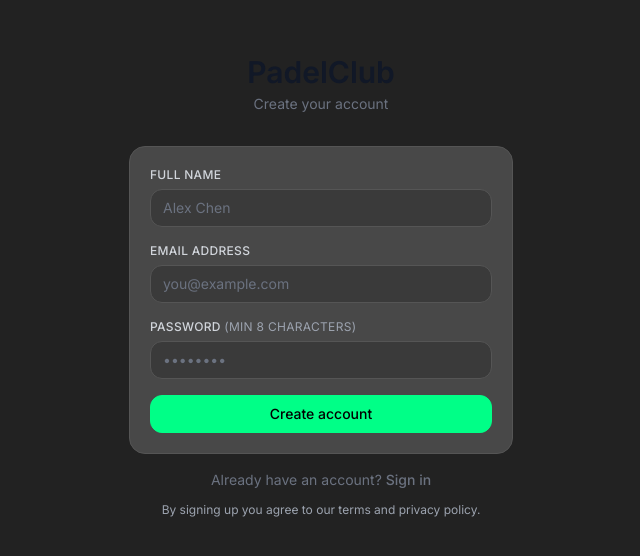
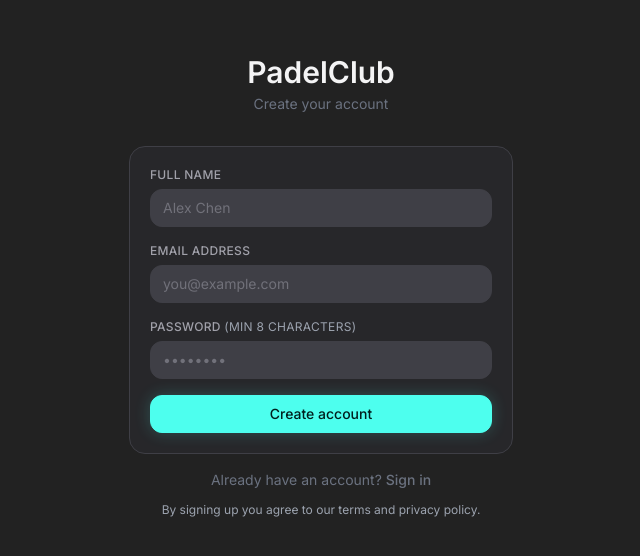
Before and after one commit to mallax888/padelclub, a Next.js app: page /auth/signup in a window 1280 px wide. Shown: the part 114-670 px from the top of the page, without its empty margins (319-959 px from the left). Built offline with nearby package versions, Linux system fonts and the light colour scheme; no server answers.

Commit message:
Fix globals.css — Neon Pulse CSS variables

```diff
--- a/app/globals.css
+++ b/app/globals.css
@@ -2,69 +2,211 @@
 @tailwind components;
 @tailwind utilities;
 
+:root {
+  --bg-base:            #18181B;
+  --bg-surface:         #27272A;
+  --bg-raised:          #3F3F46;
+  --text-primary:       #F4F4F5;
+  --text-muted:         #A1A1AA;
+  --text-subtle:        #71717A;
+  --border:             #3F3F46;
+  --brand-primary:      #4DFFEE;
+  --brand-primary-on:   #001F1D;
+  --brand-accent:       #FF2D78;
+  --brand-accent-on:    #FFFFFF;
+  --brand-primary-muted:#4DFFEE1A;
+  --brand-accent-muted: #FF2D781A;
+  --glow-primary:       0 0 16px 0 #4DFFEE33;
+  --glow-accent:        0 0 16px 0 #FF2D7833;
+}
+
+.light {
+  --bg-base:            #FFFFFF;
+  --bg-surface:         #F4F4F5;
+  --bg-raised:          #E4E4E7;
+  --text-primary:       #18181B;
+  --text-muted:         #71717A;
+  --text-subtle:        #A1A1AA;
+  --border:             #E4E4E7;
+  --brand-primary:      #00A896;
+  --brand-primary-on:   #FFFFFF;
+  --brand-accent:       #C4005A;
+  --brand-accent-on:    #FFFFFF;
+  --brand-primary-muted:#00A8961A;
+  --brand-accent-muted: #C4005A1A;
+  --glow-primary:       0 0 16px 0 #00A89633;
+  --glow-accent:        0 0 16px 0 #C4005A33;
+}
+
 @layer base {
+  html {
+    @apply antialiased;
+    background-color: var(--bg-base);
+    color: var(--text-primary);
+  }
   body {
-    @apply bg-[#D8D8D8] text-gray-900 antialiased;
+    background-color: var(--bg-base);
+    color: var(--text-primary);
+    transition: background-color 0.2s ease, color 0.2s ease;
   }
   * {
     @apply box-border;
+    border-color: var(--border);
+  }
+  h1, h2, h3, h4, h5, h6 {
+    color: var(--text-primary);
+    @apply font-semibold tracking-tight;
   }
 }
 
 @layer components {
   .btn {
-    @apply inline-flex items-center gap-2 px-4 py-2 rounded-lg border border-[#555]
-           bg-[#484848] text-sm font-medium transition-all duration-150 cursor-pointer
-           hover:bg-[#555] disabled:opacity-40 disabled:cursor-not-allowed text-white;
+    @apply inline-flex items-center gap-2 px-4 py-2 rounded-lg text-sm font-medium transition-all duration-150 cursor-pointer disabled:opacity-40 disabled:cursor-not-allowed;
+    border: 1px solid var(--border);
+    background: var(--bg-raised);
+    color: var(--text-primary);
+  }
+  .btn:hover:not(:disabled) {
+    border-color: var(--brand-primary);
+    color: var(--brand-primary);
   }
   .btn-primary {
-    @apply bg-[#00FF87] text-black border-[#00FF87]
-           hover:bg-[#00CC6A] hover:border-[#00CC6A];
+    background: var(--brand-primary);
+    color: var(--brand-primary-on);
+    border-color: var(--brand-primary);
+    box-shadow: var(--glow-primary);
+  }
+  .btn-primary:hover:not(:disabled) {
+    filter: brightness(1.1);
+    color: var(--brand-primary-on);
+  }
+  .btn-accent {
+    background: var(--brand-accent);
+    color: var(--brand-accent-on);
+    border-color: var(--brand-accent);
+    box-shadow: var(--glow-accent);
+  }
+  .btn-outline-primary {
+    background: transparent;
+    color: var(--brand-primary);
+    border-color: var(--brand-primary);
+  }
+  .btn-outline-primary:hover:not(:disabled) {
+    background: var(--brand-primary-muted);
+  }
+  .btn-outline-accent {
+    background: transparent;
+    color: var(--brand-accent);
+    border-color: var(--brand-accent);
   }
   .btn-danger {
-    @apply text-red-400 border-red-800 hover:bg-red-900/30;
+    @apply text-red-400;
+    border-color: #7F1D1D;
+  }
+  .btn-danger:hover:not(:disabled) {
+    background: rgba(239,68,68,0.15);
+    color: #F87171;
   }
   .btn-sm {
     @apply px-3 py-1.5 text-xs;
   }
+  .btn-lg {
+    @apply px-6 py-3 text-base;
+  }
   .card {
-    @apply bg-[#484848] border border-[#555] rounded-xl p-5;
+    @apply rounded-xl p-5;
+    background: var(--bg-surface);
+    border: 1px solid var(--border);
+  }
+  .card-raised {
+    @apply rounded-xl p-5;
+    background: var(--bg-raised);
+    border: 1px solid var(--border);
   }
   .input {
-    @apply w-full px-3 py-2 border border-[#555] rounded-lg text-sm bg-[#3A3A3A] text-white
-           focus:outline-none focus:ring-2 focus:ring-[#00FF87] focus:border-transparent
-           placeholder:text-gray-500;
+    @apply w-full px-3 py-2 rounded-lg text-sm transition-all duration-150;
+    background: var(--bg-raised);
+    border: 1px solid var(--border);
+    color: var(--text-primary);
+  }
+  .input::placeholder {
+    color: var(--text-subtle);
+  }
+  .input:focus {
+    outline: none;
+    border-color: var(--brand-primary);
+    box-shadow: 0 0 0 2px var(--brand-primary-muted);
   }
   .label {
-    @apply block text-xs text-gray-300 mb-1.5 font-medium uppercase tracking-wide;
+    @apply block text-xs font-medium uppercase tracking-wide mb-1.5;
+    color: var(--text-muted);
   }
   .badge {
     @apply inline-flex items-center px-2.5 py-0.5 rounded-full text-xs font-medium;
   }
-  .badge-member { @apply bg-[#00FF87]/15 text-[#00FF87]; }
-  .badge-staff  { @apply bg-purple-900/50 text-purple-300; }
-  .status-confirmed  { @apply bg-[#00FF87]/15 text-[#00FF87]; }
-  .status-pending    { @apply bg-amber-900/30 text-amber-400; }
-  .status-cancelled  { @apply bg-red-900/30 text-red-400; }
-  .status-completed  { @apply bg-gray-700 text-gray-400; }
-  .status-blocked    { @apply bg-gray-700 text-gray-500; }
+  .badge-primary {
+    background: var(--brand-primary-muted);
+    color: var(--brand-primary);
+  }
+  .badge-accent {
+    background: var(--brand-accent-muted);
+    color: var(--brand-accent);
+  }
+  .badge-member {
+    background: var(--brand-primary-muted);
+    color: var(--brand-primary);
+  }
+  .badge-staff {
+    @apply bg-purple-900/50 text-purple-300;
+  }
+  .status-confirmed  { background: var(--brand-primary-muted); color: var(--brand-primary); @apply inline-flex items-center px-2.5 py-0.5 rounded-full text-xs font-medium; }
+  .status-pending    { @apply inline-flex items-center px-2.5 py-0.5 rounded-full text-xs font-medium bg-amber-900/30 text-amber-400; }
+  .status-cancelled  { @apply inline-flex items-center px-2.5 py-0.5 rounded-full text-xs font-medium bg-red-900/30 text-red-400; }
+  .status-completed  { @apply inline-flex items-center px-2.5 py-0.5 rounded-full text-xs font-medium; background: var(--bg-raised); color: var(--text-subtle); }
+  .status-blocked    { @apply inline-flex items-center px-2.5 py-0.5 rounded-full text-xs font-medium; background: var(--bg-raised); color: var(--text-subtle); }
   .nav-tab {
-    @apply px-3 py-1.5 rounded-lg text-sm text-gray-400 hover:bg-white/10
-           transition-colors cursor-pointer;
+    @apply px-3 py-1.5 rounded-lg text-sm transition-colors cursor-pointer;
+    color: var(--text-muted);
+  }
+  .nav-tab:hover {
+    background: var(--bg-raised);
+    color: var(--text-primary);
   }
   .nav-tab-active {
-    @apply bg-white/10 text-white font-medium;
+    background: var(--bg-raised);
+    color: var(--brand-primary);
+    @apply font-medium;
   }
   .slot {
-    @apply p-2 rounded-lg border border-[#555] text-center text-sm cursor-pointer
-           transition-all hover:border-[#00FF87] bg-[#484848] text-white;
+    @apply p-2 rounded-lg text-center text-sm cursor-pointer transition-all;
+    background: var(--bg-surface);
+    border: 1px solid var(--border);
+    color: var(--text-primary);
+  }
+  .slot:hover {
+    border-color: var(--brand-primary);
+    color: var(--brand-primary);
   }
   .slot-selected {
-    @apply bg-[#00FF87] text-black border-[#00FF87] font-medium;
+    background: var(--brand-primary);
+    color: var(--brand-primary-on);
+    border-color: var(--brand-primary);
+    @apply font-medium;
+    box-shadow: var(--glow-primary);
   }
   .slot-taken {
-    @apply bg-[#3A3A3A] text-gray-600 cursor-not-allowed border-[#3A3A3A];
+    @apply cursor-not-allowed;
+    background: var(--bg-raised);
+    color: var(--text-subtle);
+    border-color: transparent;
   }
+  .divider {
+    height: 1px;
+    background: var(--border);
+    @apply my-6;
+  }
+  .glow-primary { box-shadow: var(--glow-primary); }
+  .glow-accent  { box-shadow: var(--glow-accent); }
 }
 
 @media (max-width: 640px) {
```
